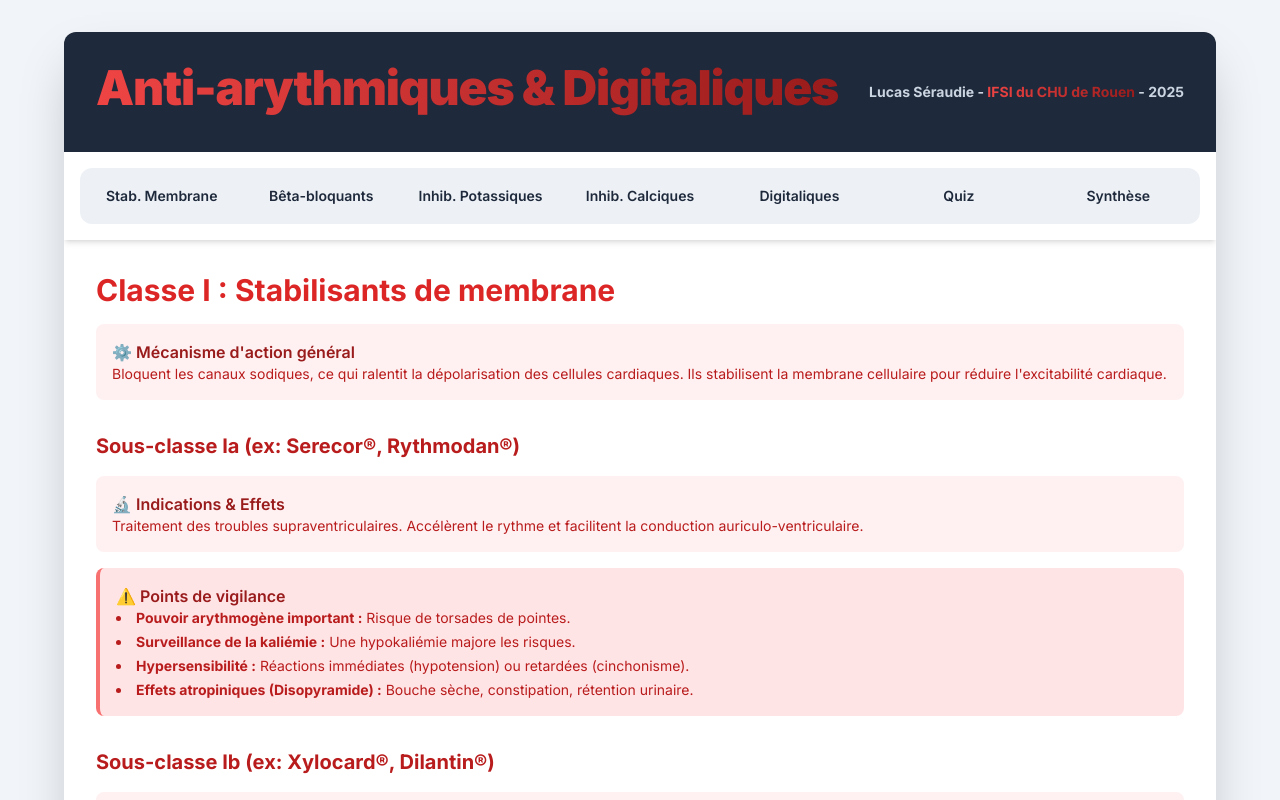
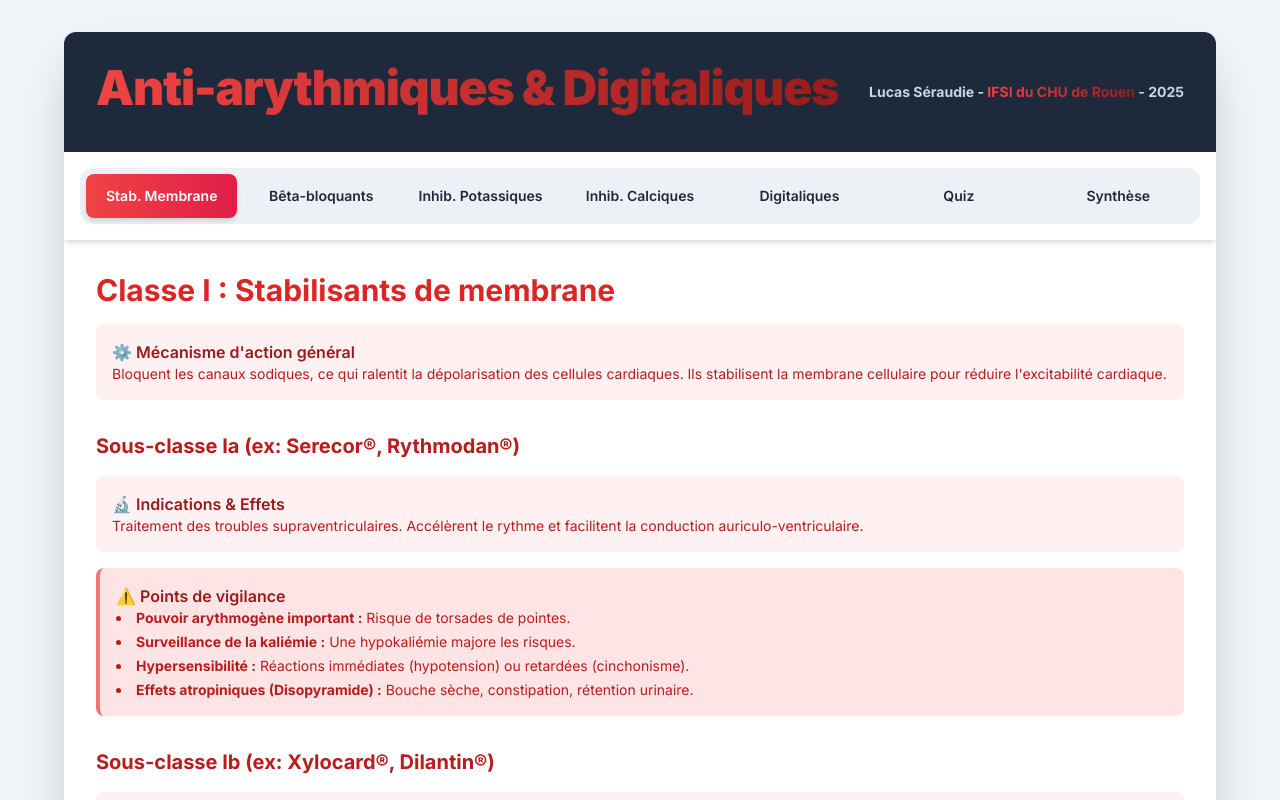
Before and after one commit to lcssrd/pharmaco, a plain HTML site: page antiarythm.html in a window 1280 px wide. Shown: the top 800 px of the page. Drawn offline with nearby package versions, Linux system fonts and the light colour scheme.

Commit message:
Update antiarythm.html

```diff
--- a/antiarythm.html
+++ b/antiarythm.html
@@ -371,11 +371,11 @@
                 options: ["Vérapamil", "Digoxine", "Métoprolol", "Flécaïnide"],
                 correct: 2,
                 feedback: "Le Métoprolol (et les autres Bêta-bloquants) est contre-indiqué chez l'asthmatique car il peut provoquer un bronchospasme par blocage des récepteurs $\\beta_2$ bronchiques."
-            }
+            },
             {
                 question: "Quelle est la signification de la Règle des 3R des digitaliques ?",
-                options: ["Régularise, Réduit, Remplace", "Régularise, Renforce, Ralenti", "Ralenti, Rigidifie, Retourne", "Remplace, Retourne, Ralenti"],
-                correct: 2,
+                options: ["Régularise, Réduit, Remplace", "Ralenti, Rigidifie, Retourne", "Remplace, Retourne, Ralenti", "Régularise, Renforce, Ralenti"],
+                correct: 3,
                 feedback: "Renforce : Augmente la force de contraction du cœur (inotropes positifs). Ralentit : Diminue la fréquence cardiaque (chronotropes négatifs). Régularise : Ralentit la conduction dans le nœud auriculo-ventriculaire."
             }
         ];
@@ -384,12 +384,14 @@
         const navButtons = document.querySelectorAll('.nav-btn');
 
         function showPage(pageId) {
+            // 1. Masquer toutes les pages
             pages.forEach(page => page.classList.add('hidden'));
+
+            // 2. Afficher la page active
             const activePage = document.getElementById(pageId);
             if (activePage) activePage.classList.remove('hidden');
 
             const gradients = {
-                // MODIFICATION DE LA COULEUR DE CLASSE I
                 classe1: ['from-red-500', 'to-rose-600'],
                 classe2: ['from-purple-500', 'to-indigo-600'],
                 classe3: ['from-red-500', 'to-orange-500'],
@@ -399,15 +401,40 @@
                 synthese: ['from-gray-400', 'to-gray-600'],
             };
 
+            const allGradientClasses = Object.values(gradients).flat();
+
             navButtons.forEach(btn => {
                 const btnPageId = btn.getAttribute('onclick').match(/'([^']+)'/)[1];
-                Object.values(gradients).flat().forEach(gClass => btn.classList.remove(gClass));
+
+                // 3. Retirer TOUS les styles actifs précédents de TOUS les boutons
                 btn.classList.remove('bg-gradient-to-r', 'text-white', 'shadow-md');
-                btn.classList.add('text-slate-800');
+                allGradientClasses.forEach(gClass => btn.classList.remove(gClass));
+
+                // Retirer les styles de hover spécifiques (car ils masquent l'état actif)
+                btn.classList.remove('hover:bg-rose-100', 'hover:text-rose-800',
+                                    'hover:bg-purple-100', 'hover:text-purple-800',
+                                    'hover:bg-red-100', 'hover:text-red-800',
+                                    'hover:bg-green-100', 'hover:text-green-800',
+                                    'hover:bg-amber-100', 'hover:text-amber-800',
+                                    'hover:bg-slate-300', 'hover:text-slate-800',
+                                    'hover:bg-gray-200', 'hover:text-gray-800');
+
+
                 if (btnPageId === pageId) {
+                    // 4. Appliquer les styles actifs au bouton sélectionné
+                    btn.classList.add('bg-gradient-to-r', 'text-white', 'shadow-md', ...gradients[pageId]);
                     btn.classList.remove('text-slate-800');
-                    // Ajout des classes de gradient spécifiques pour le bouton sélectionné
-                    btn.classList.add('bg-gradient-to-r', 'text-white', 'shadow-md', ...gradients[pageId]);
+                } else {
+                    // 5. Appliquer les styles inactifs (hover) aux autres boutons
+                    btn.classList.add('text-slate-800');
+                    // Réappliquer les styles de hover spécifiques qui ont été retirés à l'étape 3.
+                    if (btnPageId === 'classe1') btn.classList.add('hover:bg-rose-100', 'hover:text-rose-800');
+                    if (btnPageId === 'classe2') btn.classList.add('hover:bg-purple-100', 'hover:text-purple-800');
+                    if (btnPageId === 'classe3') btn.classList.add('hover:bg-red-100', 'hover:text-red-800');
+                    if (btnPageId === 'classe4') btn.classList.add('hover:bg-green-100', 'hover:text-green-800');
+                    if (btnPageId === 'digitaliques') btn.classList.add('hover:bg-amber-100', 'hover:text-amber-800');
+                    if (btnPageId === 'quiz') btn.classList.add('hover:bg-slate-300', 'hover:text-slate-800');
+                    if (btnPageId === 'synthese') btn.classList.add('hover:bg-gray-200', 'hover:text-gray-800');
                 }
             });
             window.scrollTo(0, 0);
```
